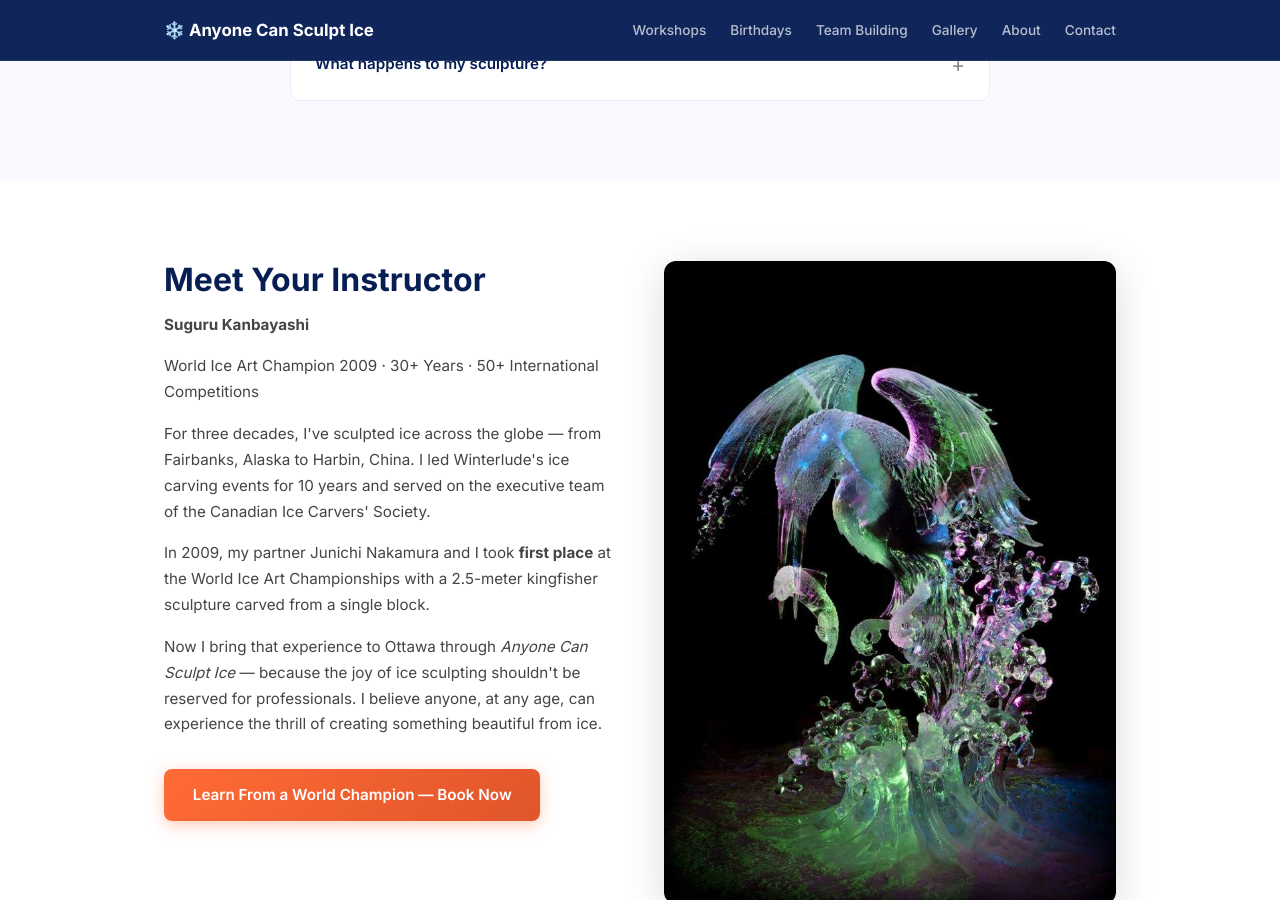
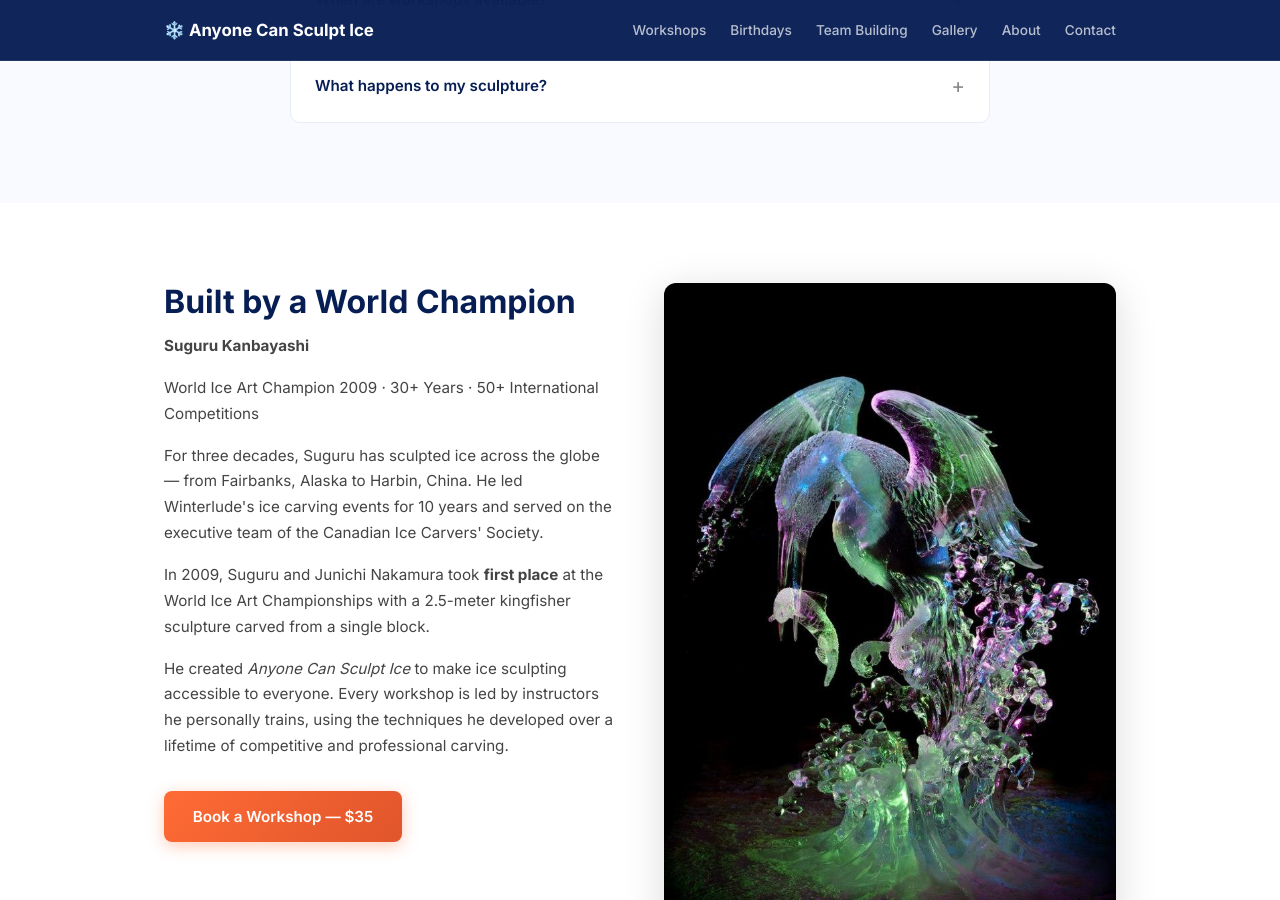
Before and after one commit to sufaice/anyonecansculptice.com, a Jekyll site: the page built from index.html, in a window 1280 px wide and 900 px high, scrolled down 6590 px. Built offline with Jekyll 4.4.1, drawn with Linux system fonts in a browser that asks for light colours; some of the changed text lies outside the part shown.

Commit message:
reframe messaging: Suguru as founder/curriculum designer, workshops delivered by trained instructors

```diff
--- a/_config.yml
+++ b/_config.yml
@@ -1,5 +1,5 @@
 title: "Anyone Can Sculpt Ice"
-description: "Ice sculpting workshops in Ottawa — accessible to everyone!"
+description: "Hands-on ice sculpting workshops in Ottawa — guided by professional instructors trained in world champion techniques."
 url: "https://sufaice.github.io"
 baseurl: "/anyonecansculptice.com"
 markdown: kramdown
--- a/index.html
+++ b/index.html
@@ -1,6 +1,6 @@
 ---
 layout: default
-title: Ice Sculpting Workshops in Ottawa — Learn from a World Champion
+title: Anyone Can Sculpt Ice — Ottawa's Hands-On Ice Sculpting Workshops
 ---
 
 <!-- Hero: Authority Bias + Loss Aversion -->
@@ -8,8 +8,8 @@ title: Ice Sculpting Workshops in Ottawa — Learn from a World Champion
   <div class="hero-bg"></div>
   <div class="hero-content">
     <div class="champion-badge">🏆 World Ice Art Champion 2009</div>
-    <h1>Learn Ice Sculpting From a World Champion</h1>
-    <p class="hero-lead">In just one workshop, turn a raw block of ice into a sculpture you created — guided by a 30-year veteran with 50+ international competitions.</p>
+    <h1>Ottawa's Hands-On Ice Sculpting Workshop</h1>
+    <p class="hero-lead">In just one workshop, turn a raw block of ice into a sculpture you created — guided by expert instructors trained in world-champion techniques.</p>
     <p class="hero-urgency">Only in Ottawa. Only Fall, Winter &amp; Spring. Spots vanish fast.</p>
     <a href="https://www.eventbrite.ca/e/anyone-can-sculpt-ice-ottawas-hands-on-ice-sculpting-workshop-registration-1965689434012?aff=oddtdtcreator" class="btn btn-cta">Book Your Spot — $35</a>
     <p class="hero-reassure">No experience needed &middot; All tools provided &middot; Ages 8+</p>
@@ -67,8 +67,8 @@ title: Ice Sculpting Workshops in Ottawa — Learn from a World Champion
       </div>
       <div class="obj-card">
         <span class="obj-icon">🏅</span>
-        <h3>World-Class Instruction</h3>
-        <p>Your instructor has 30+ years of ice sculpting and a World Championship title.</p>
+        <h3>World-Class Training Methods</h3>
+        <p>Our curriculum was developed by a World Champion with 30+ years of experience. Every instructor is trained in those techniques.</p>
       </div>
     </div>
   </div>
@@ -125,7 +125,7 @@ title: Ice Sculpting Workshops in Ottawa — Learn from a World Champion
       <ul class="offer-features">
         <li>90-minute guided hands-on session</li>
         <li>All tools, ice block, gloves &amp; apron provided</li>
-        <li>World Champion instruction in small groups</li>
+        <li>Small groups with dedicated expert instructors</li>
         <li>Take photos with your finished sculpture</li>
         <li>Indoor Ottawa studio — 42 Antares Dr</li>
       </ul>
@@ -289,14 +289,14 @@ title: Ice Sculpting Workshops in Ottawa — Learn from a World Champion
   <div class="container">
     <div class="about-grid">
       <div class="about-text">
-        <h2>Meet Your Instructor</h2>
+        <h2>Built by a World Champion</h2>
         <p class="about-name">Suguru Kanbayashi</p>
         <p class="about-cred">World Ice Art Champion 2009 &middot; 30+ Years &middot; 50+ International Competitions</p>
-        <p>For three decades, I've sculpted ice across the globe — from Fairbanks, Alaska to Harbin, China. I led Winterlude's ice carving events for 10 years and served on the executive team of the Canadian Ice Carvers' Society.</p>
-        <p>In 2009, my partner Junichi Nakamura and I took <strong>first place</strong> at the World Ice Art Championships with a 2.5-meter kingfisher sculpture carved from a single block.</p>
-        <p>Now I bring that experience to Ottawa through <em>Anyone Can Sculpt Ice</em> — because the joy of ice sculpting shouldn't be reserved for professionals. I believe anyone, at any age, can experience the thrill of creating something beautiful from ice.</p>
+        <p>For three decades, Suguru has sculpted ice across the globe — from Fairbanks, Alaska to Harbin, China. He led Winterlude's ice carving events for 10 years and served on the executive team of the Canadian Ice Carvers' Society.</p>
+        <p>In 2009, Suguru and Junichi Nakamura took <strong>first place</strong> at the World Ice Art Championships with a 2.5-meter kingfisher sculpture carved from a single block.</p>
+        <p>He created <em>Anyone Can Sculpt Ice</em> to make ice sculpting accessible to everyone. Every workshop is led by instructors he personally trains, using the techniques he developed over a lifetime of competitive and professional carving.</p>
         <div class="about-cta">
-          <a href="https://www.eventbrite.ca/e/anyone-can-sculpt-ice-ottawas-hands-on-ice-sculpting-workshop-registration-1965689434012?aff=oddtdtcreator" class="btn btn-cta">Learn From a World Champion — Book Now</a>
+          <a href="https://www.eventbrite.ca/e/anyone-can-sculpt-ice-ottawas-hands-on-ice-sculpting-workshop-registration-1965689434012?aff=oddtdtcreator" class="btn btn-cta">Book a Workshop — $35</a>
         </div>
       </div>
       <div class="about-image">
```
Also changed, not shown: other parts of index.html (+4 -4 lines).
